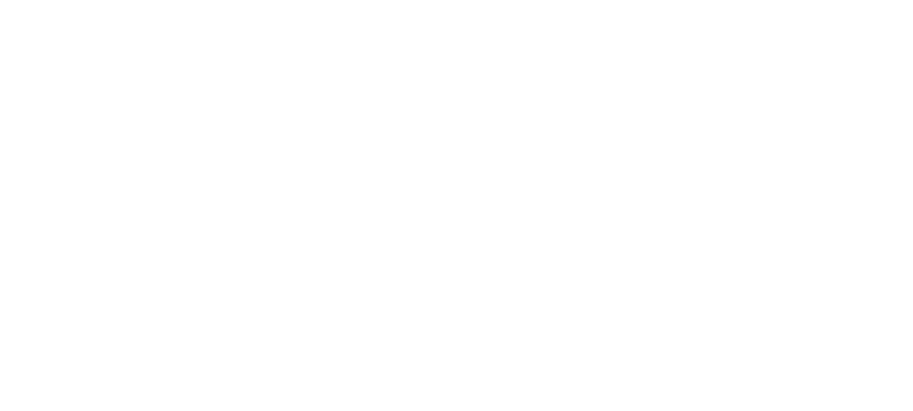
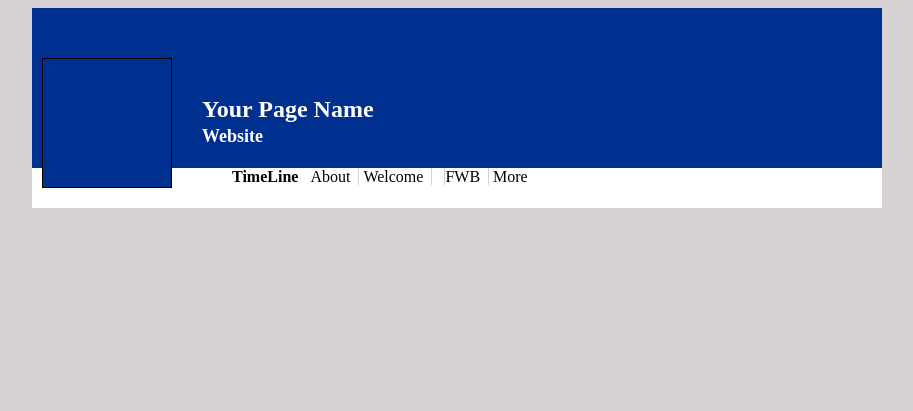
Before and after one commit to sutert/Social-Mockup, a plain HTML site: page index.html in a window 1280 px wide. Shown: the whole page, without its empty margins (183-1096 px from the left). Drawn offline with Linux system fonts and the light colour scheme.

Commit message:
Header Box Layout Added

```diff
--- a/assets/stylesheet/stylesheet.CSS
+++ b/assets/stylesheet/stylesheet.CSS
@@ -0,0 +1,62 @@
+* {box-sizing: border-box;}
+
+body {background-color: rgb(216, 211, 211)}
+
+header {height:400px;}
+
+#WhiteBox {
+    background-color: white;
+    width: 850px;
+    height:10%;
+    margin: 0 auto;
+    }
+
+#BlueBox {
+    background-color: #00308F;
+    height: 40%;
+    width: 850px;
+    margin:0 auto;
+    }
+
+#PhotoBox {
+    background-color: #00308F;
+    border: 1px solid black;
+    width: 130px;
+    height: 130px;
+    position: Relative;
+    top: 50px;
+    left: 10px;
+    }
+
+#HeaderText {
+    color:white;
+    font: arial;
+    font-size: 12px;
+    position:relative;
+    left: 170px;
+    bottom: 50px;
+    line-height:0.9em;
+    }
+
+#navlist {
+    margin: 0;
+    padding: 0;
+    display: inline;
+    position: relative;
+    left: 200px;
+    }
+
+#navlist li {
+    display: inline;
+    padding-right:8px;
+    border-right: 1px solid lightgray;
+    }
+
+#navlist li:last-child {
+    border-right: 0;
+    }
+
+#navlist li:first-child {
+    font-weight: bold;
+    border-right: 0;
+    }
--- a/index.html
+++ b/index.html
@@ -4,11 +4,27 @@
     <meta charset="UTF-8">
     <meta name="viewport" content="width=device-width, initial-scale=1.0">
     <meta http-equiv="X-UA-Compatible" content="ie=edge">
+    <link type="text/css" rel="stylesheet" href="assets/stylesheet/stylesheet.CSS" />
     <title>Style A Social Network Header</title>
 </head>
 <body>
-    <div class="GreyHeader"></div>
-    <div class="WhiteHeader"></div>
-    <div class="BlueHeaader"></div>
+    <header>
+        <div id="BlueBox">
+            <div id="PhotoBox"></div>
+                <div id=HeaderText>
+                   <h1>Your Page Name</h1>
+                   <h2>Website</h2>
+                </div>
+        </div>
+        <div id="WhiteBox">
+            <div id="navlist">
+                <li> TimeLine</li>
+                <li> About</li>
+                <li> Welcome<li>
+                <li> FWB</li>
+                <li> More</li>
+               </div>
+    </header>
+    <main></main>
 </body>
 </html>
```
